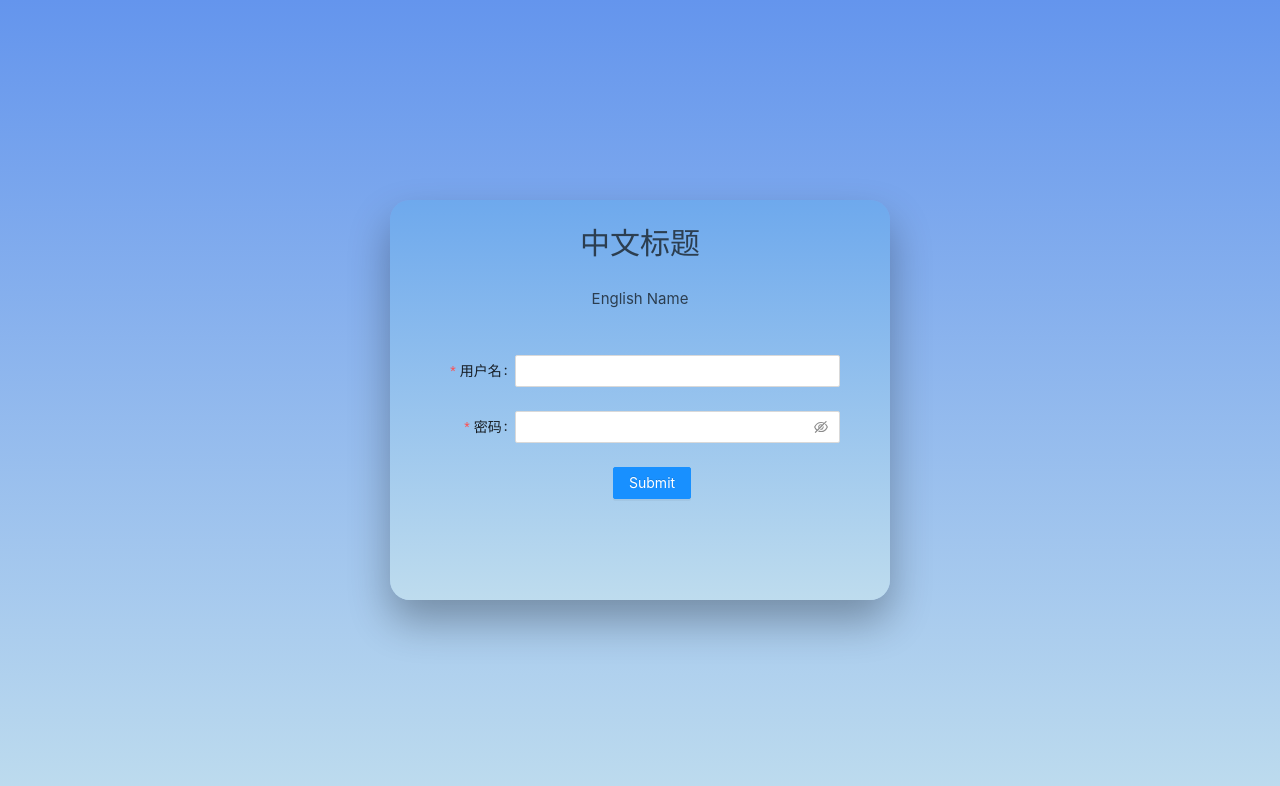
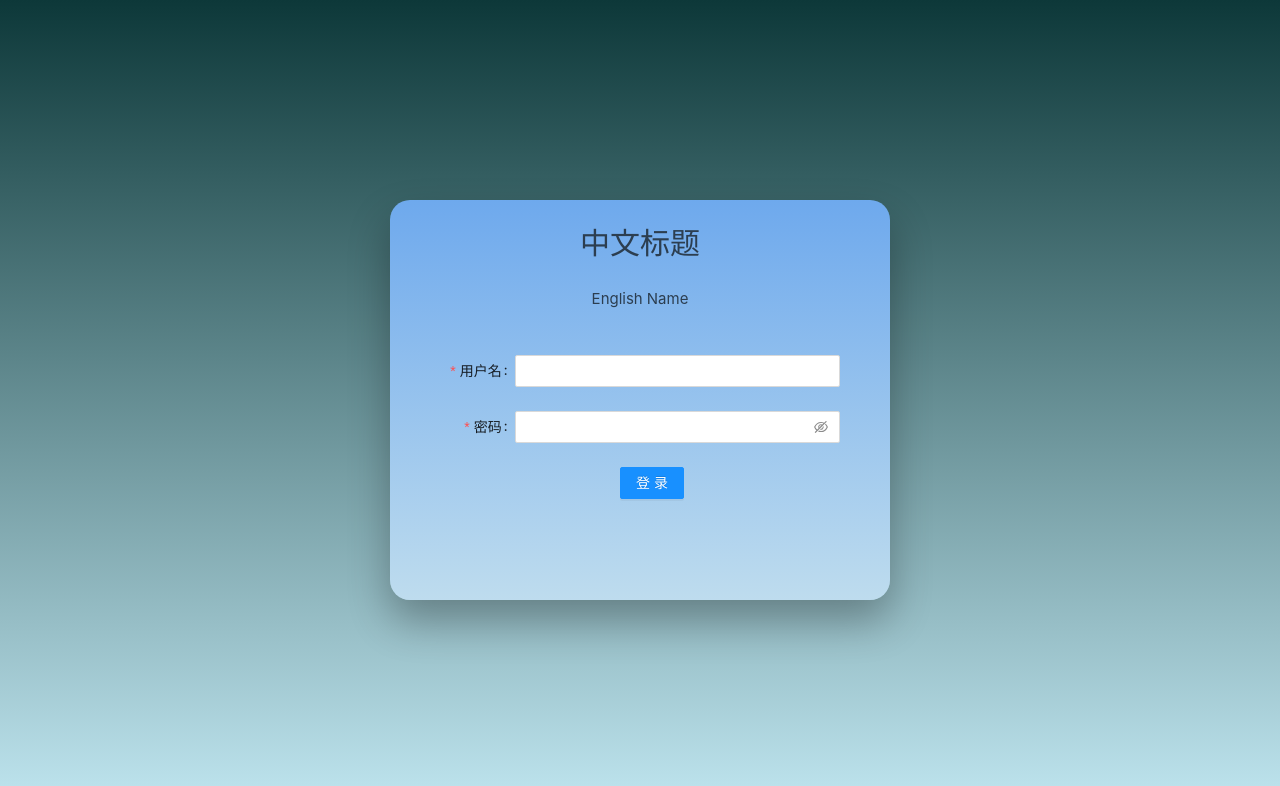
Before and after one commit to zmb4973992/pmis-frontend-ts, a Vue app: page /#/login in a window 1280 px wide. Shown: the top 786 px of the page. Built offline with nearby package versions, Linux system fonts and the light colour scheme.

Commit message:
revised at home

```diff
--- a/src/pages/home.vue
+++ b/src/pages/home.vue
@@ -36,6 +36,7 @@ onMounted(() => {
 <style scoped lang="less">
 .layout {
   height: 100vh;
+  width: 100vw;
 }
 
 .ant-layout-sider {
--- a/src/pages/login.vue
+++ b/src/pages/login.vue
@@ -42,7 +42,7 @@
         </a-form-item>
 
         <a-form-item :wrapper-col="{ offset: 5, span: 16 }">
-          <a-button type="primary" html-type="submit">Submit</a-button>
+          <a-button type="primary" html-type="submit">登录</a-button>
         </a-form-item>
       </a-form>
     </div>
@@ -94,11 +94,13 @@ const onFinishFailed = (errorInfo: any) => {
 
 <style scoped lang="less">
 .layout {
-  height: 100vh;
+  height: 100vh; //vh=Viewport Height 视窗高度，按百分比计算
+  width: 100vw;  //vw=Viewport Width 视窗宽度，按百分比计算
   //background-color: cornflowerblue;
   //线性渐变背景色，方向-起始颜色-终止颜色
-  background: linear-gradient(to bottom, cornflowerblue, rgb(190, 220, 238));
-  display: flex;
+  //background: linear-gradient(to bottom, cornflowerblue, rgb(190, 220, 238));
+  background: linear-gradient(to bottom, rgb(13,56,57), rgb(190,228,238));
+  display: flex; //容器内的子元素实施弹性布局
   justify-content: center; //水平布局
   align-items: center; //垂直布局
 }
--- a/src/router/index.ts
+++ b/src/router/index.ts
@@ -19,8 +19,10 @@ const routes: RouteRecordRaw[] = [
         //meta用于自定义页面信息
         meta: {
             title: '首页',
+            hiddenInSider:true,
             requireAuth: true,
             permittedRoles:[],  //允许哪些角色访问
+
         },
         component: () => import('@/pages/home.vue'),
     },
@@ -30,6 +32,7 @@ const routes: RouteRecordRaw[] = [
         //meta用于自定义页面信息
         meta: {
             title: '测试',
+            hiddenInSider:false,
             requireAuth: false,
             permittedRoles:[],
         },
@@ -40,6 +43,7 @@ const routes: RouteRecordRaw[] = [
         name: 'login',
         meta: {
             title: '登录',
+            hiddenInSider: true,
             requireAuth: false,
             permittedRoles:[],
         },
@@ -53,6 +57,7 @@ const routes: RouteRecordRaw[] = [
         name: '404',
         meta: {
             title: '页面未找到',
+            hiddenInSider:true,
             requireAuth: false,
             permittedRoles:[],
         },
```
Also changed, not shown: 1 other file (tests, documents, lock files or other folders).
